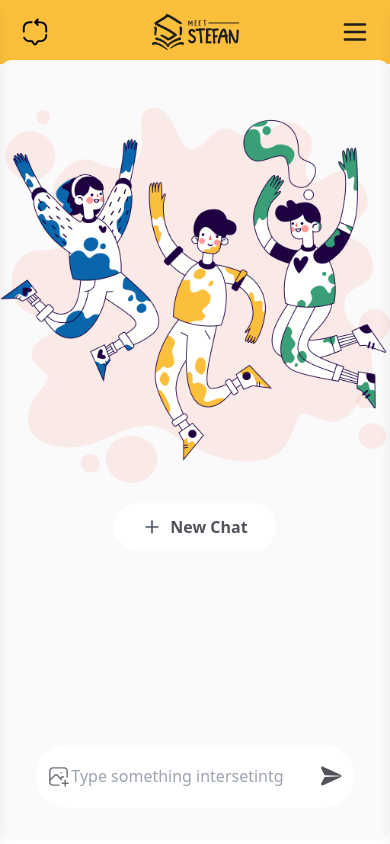
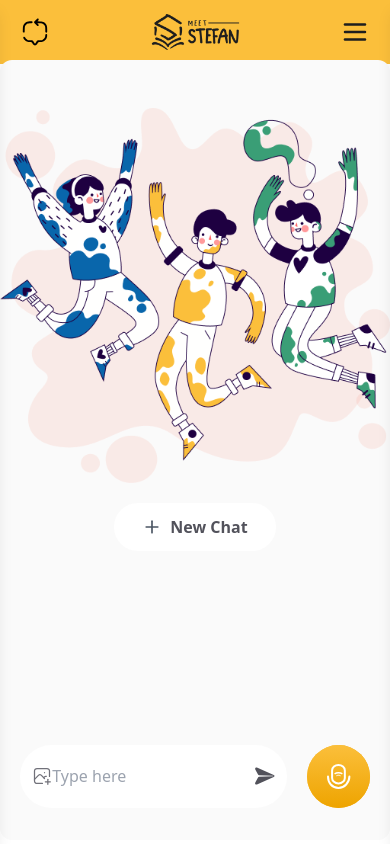
Before and after one commit to alegendary143590/meet-stefan, a Next.js app: page / in a window 390 px wide. Built offline with nearby package versions, Linux system fonts and the light colour scheme.

Commit message:
responsive input

```diff
--- a/src/components/searchbar/index.tsx
+++ b/src/components/searchbar/index.tsx
@@ -1,7 +1,7 @@
 const SearchBar = ()=>{
     return(
         <div className="h-32 flex justify-center items-center sm:items-center md:items-start gap-5 px-5">
-            <div className="basis-11/12">
+            <div className="basis-10/12">
                 <div className="bg-white flex justify-between h-[63px] w-auto px-3 rounded-full">
                     <div className="basis-1/12 flex justify-center items-center">
                         <img
@@ -12,8 +12,14 @@ const SearchBar = ()=>{
                     </div>
                     <div className="basis-10/12">
                         <input
-                            placeholder="Type something intersetintg"
-                            className="w-full h-full outline-none focus:outline-none"
+                            id="user_input"
+                            placeholder="Type something interesting"
+                            className="w-full h-full outline-none focus:outline-none large"
+                        />
+                        <input
+                            id="user_input"
+                            placeholder="Type here"
+                            className="w-full h-full outline-none focus:outline-none small"
                         />
                     </div>
                    <div className="basis-1/12 flex justify-center items-center">
@@ -25,13 +31,13 @@ const SearchBar = ()=>{
                    </div>
                 </div>
             </div>
-            {/* <div className="basis-2/12">
+            <div className="basis-1/12">
                 <div className="w-[63px] h-[63px] flex justify-center items-center rounded-full bg-mic">
                     <img
                         src="/img/icons/mic.svg"
                     />
                 </div>
-            </div> */}
+            </div>
         </div>
     )
 }
--- a/src/styles/globals.css
+++ b/src/styles/globals.css
@@ -7,6 +7,13 @@
   font-family: 'SSPro';
   src: url('/fonts/SourceSansPro-Regular.otf') format('opentype'); /* Specify the correct format */
   /* You can also define font-weight, font-style, and other properties here if needed */
+}
+input.large { display: inline-block; }
+input.small { display: none; }
+
+@media (max-width: 401px) {
+  input.large { display: none; }
+  input.small { display: inline-block; }
 }
 
 @tailwind base;
```
Also changed, not shown: public/img/icons/mic.svg.
